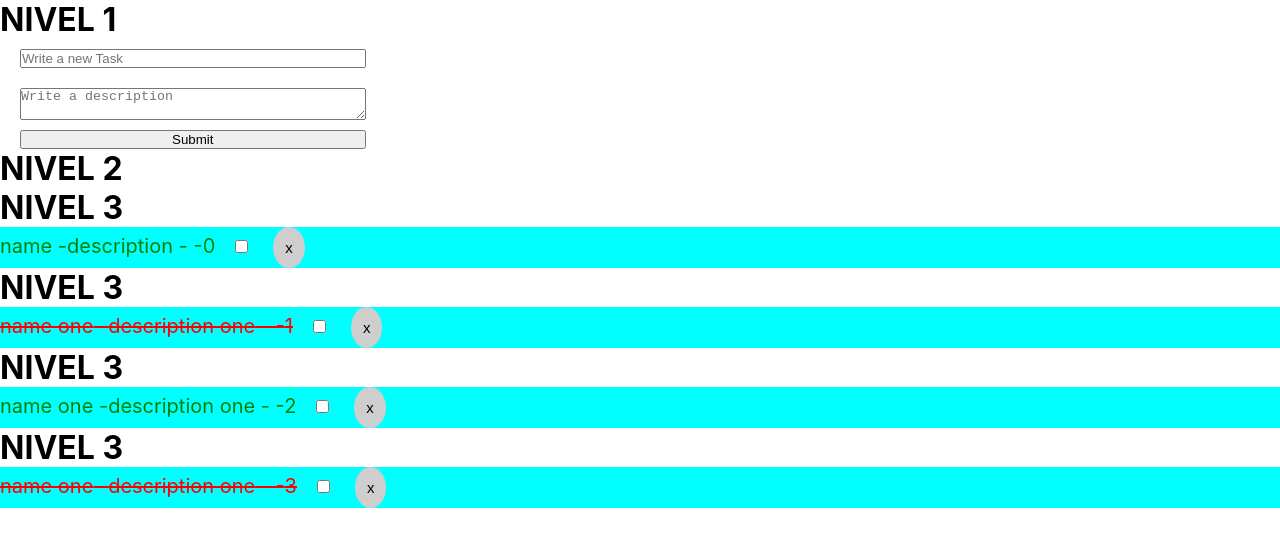
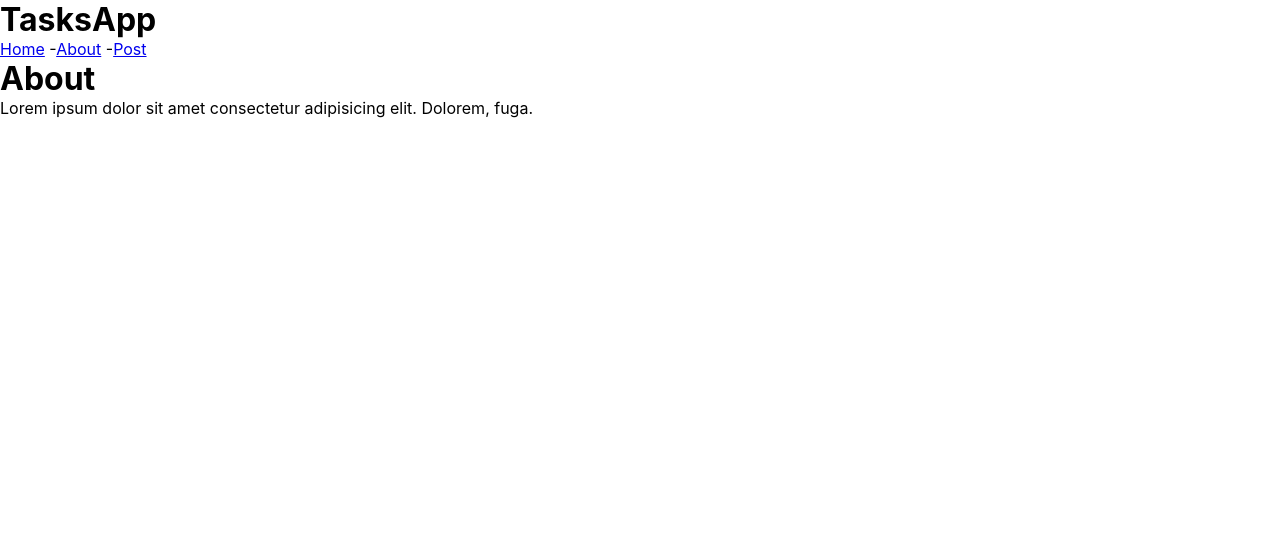
Before and after one commit to saulwolfdev/react-review, a React (Create React App) app: page /About in a window 1280 px wide. Shown: the top 546 px of the page. Built offline with nearby package versions, Linux system fonts and the light colour scheme.

Commit message:
aplicacion completa sin estilos, Componentes funcionales, se agrego una funcion async await para consumir un api y se agreo una enrrutacion con react-router-dom

```diff
--- a/src/App.js
+++ b/src/App.js
@@ -1,7 +1,12 @@
 import React, { Component } from 'react';
 import tasks from "./sample/tasks.json";
-import Tasks from './components/Tasks.js';
-import TaskForm from './components/TaskForm.js';
+import Tasks from './components/Tasks';
+import TaskForm from './components/TaskForm';
+import Post from './components/Post';
+import Navbar from './components/Navbar';
+import About from './components/About';
+import { BrowserRouter as Router, Route } from "react-router-dom";
+
 class App extends Component {
 	constructor(props) {
 		super(props)
@@ -20,34 +25,43 @@ class App extends Component {
 		}
 		console.log(newTask)
 		this.setState({
-			tasks:[...this.state.tasks, newTask]
+			tasks: [...this.state.tasks, newTask]
 		})
 	}
-	deleteTask=(id)=>{
-		const newTasks=this.state.tasks.filter(task => task.id!==id)
+	deleteTask = (id) => {
+		const newTasks = this.state.tasks.filter(task => task.id !== id)
 		console.log(newTasks)
-		this.setState({tasks:newTasks})
+		this.setState({ tasks: newTasks })
 	}
-	checkDone=(id)=>{
-         const newTasks=this.state.tasks.map(task=>{
-			 if(task.id===id){
-				 task.done=!task.done
+	checkDone = (id) => {
+		const newTasks = this.state.tasks.map(task => {
+			if (task.id === id) {
+				task.done = !task.done
 			}
 			return task;
 		})
-		 this.setState({tasks:newTasks})
+		this.setState({ tasks: newTasks })
 	}
 	render() {
 		return (
+      <Router>
         <div>
-				<h1>NIVEL 1</h1>
+          <Navbar />
+          <Route exact path="/" render={props => (
+            <React.Fragment>
               <TaskForm addTask={this.addTask} />
               <Tasks
                 tasks={this.state.tasks}
+                checkDone={this.checkDone}
                 deleteTask={this.deleteTask}
-					checkDone={this.checkDone}
               />
+            </React.Fragment>
+          )}>
+          </Route>
+          <Route path="/About" component={About} />
+          <Route path="/Post" component={Post}/>
         </div>
+      </Router>
 		);
 	}
 }
--- /dev/null
+++ b/src/components/About.js
@@ -0,0 +1,10 @@
+import React from 'react'
+
+export default function About() {
+    return (
+        <React.Fragment>
+            <h1>About</h1>
+            <p>Lorem ipsum dolor sit amet consectetur adipisicing elit. Dolorem, fuga.</p>
+        </React.Fragment>
+    )
+}
--- /dev/null
+++ b/src/components/Navbar.js
@@ -0,0 +1,13 @@
+import React from 'react'
+import { Link } from 'react-router-dom'
+
+export default function Navbar() {
+    return (
+        <header>
+            <h1>TasksApp</h1>
+            <Link to="/">Home</Link> -
+            <Link to="/About">About</Link> -
+            <Link to="/Post">Post</Link>
+        </header>
+    )
+}
--- /dev/null
+++ b/src/components/Post.js
@@ -0,0 +1,36 @@
+import React, { Component } from 'react';
+
+class Post extends Component {
+	constructor(props) {
+		super(props);
+		this.state = {
+			posts:[]
+		  };
+	}
+	async componentDidMount(){
+		const res=await fetch("https://jsonplaceholder.typicode.com/posts")
+		const data=await res.json()
+		console.log(data)
+		this.setState({posts:data})
+	}
+	render() {
+		return(
+			<div>
+				{
+					this.state.posts.map(post=>{
+						return(
+							<ul key={post.id}>
+								<li>
+									<h4>{post.title}</h4>
+							    	<p>{post.body}</p>
+								</li>
+							</ul>
+						)
+					})
+				}
+			</div>
+		);
+	}
+}
+
+export default Post;
```
Also changed, not shown: package.json (+7 -6 lines), 1 other file (tests, documents, lock files or other folders). Lines whose indentation alone changed are shown as unchanged.
